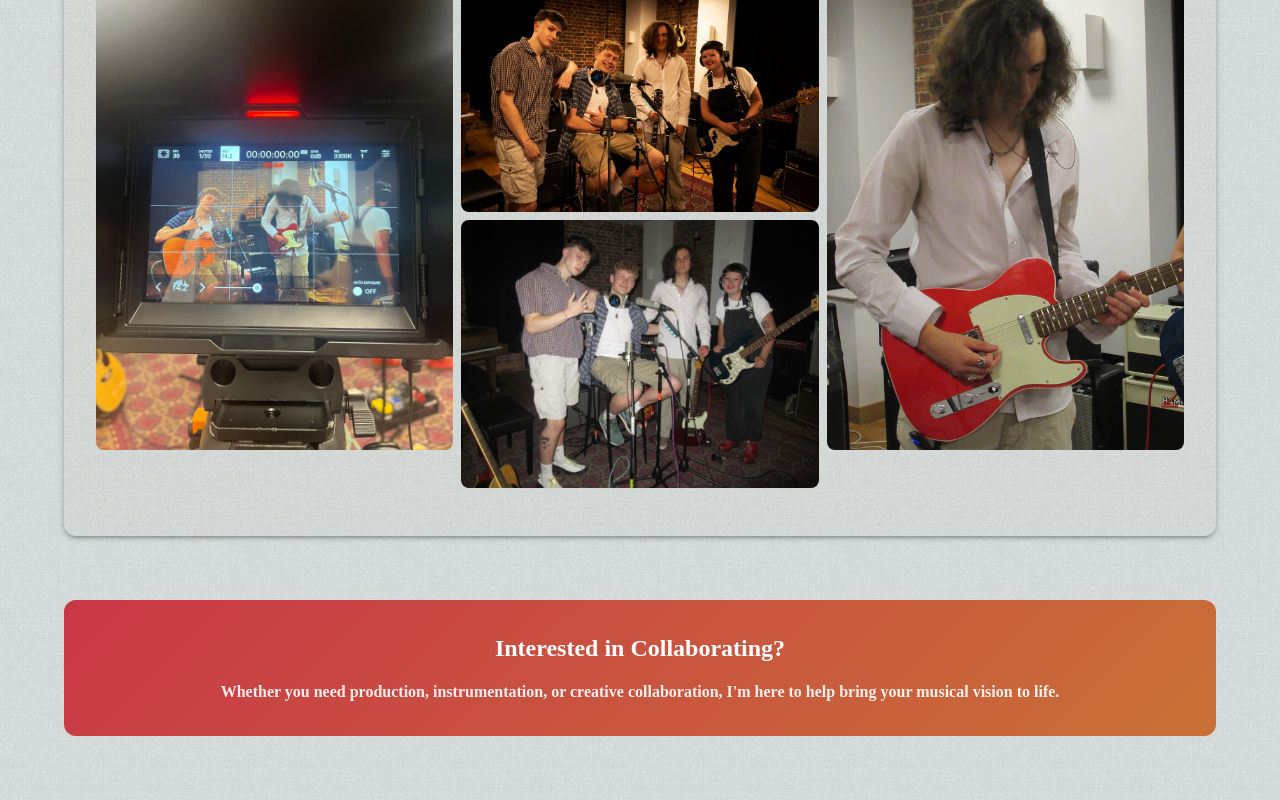
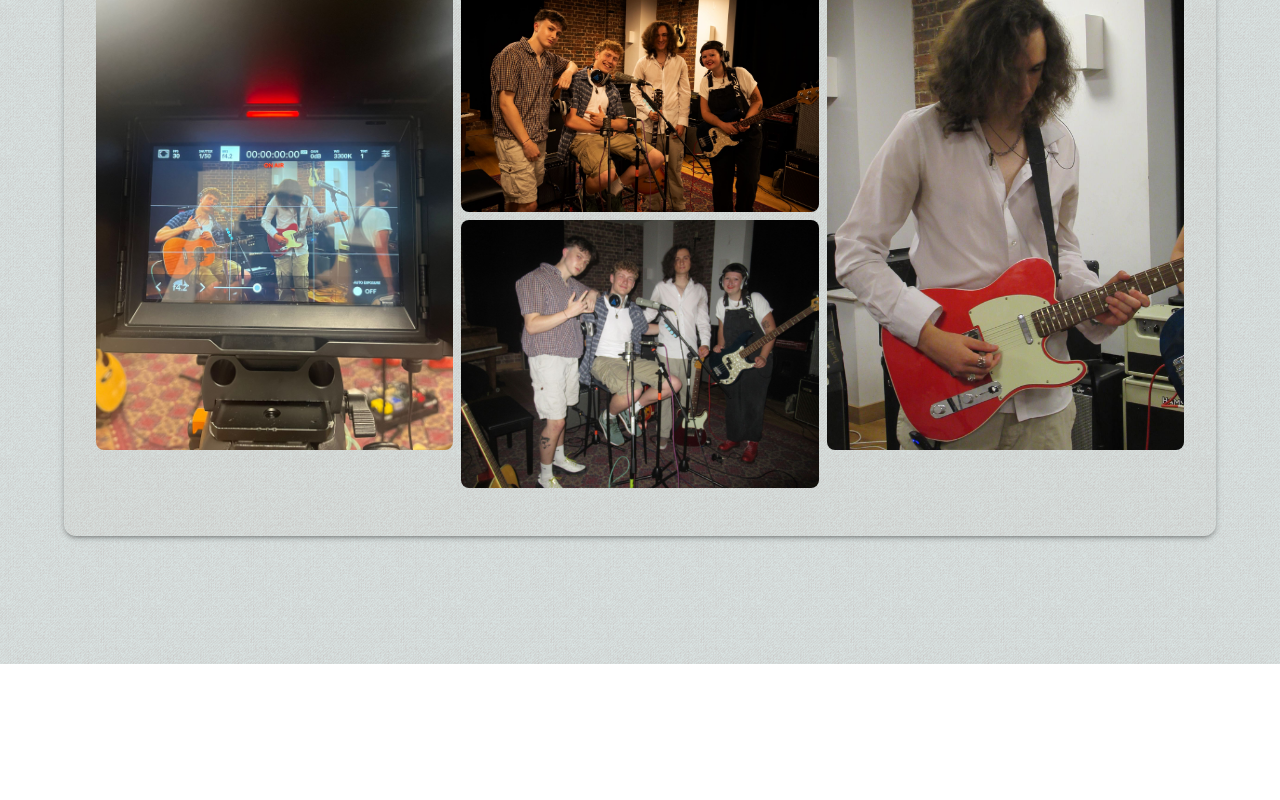
Before and after one commit to lukavr05/kai-website, a React (Vite) app: page / in a window 1280 px wide. Shown: the part 7005-7805 px from the top of the page. After the commit the page ends 7669 px from the top, so only its background shows below. Built offline with nearby package versions, Linux system fonts and the light colour scheme; a web font is replaced by a local one.

Commit message:
final update

```diff
--- a/src/pages/Portfolio.jsx
+++ b/src/pages/Portfolio.jsx
@@ -386,25 +386,6 @@ The most enjoyable part of this project was the necessity of creativity to find
           </DialogContent>
         </Dialog>
 
-        {/* Call to Action */}
-        <Box
-          sx={{
-            mt: 6,
-            p: 4,
-            textAlign: 'center',
-            background: 'linear-gradient(135deg, #c93747 0%, #c97137 100%)',
-            borderRadius: 3,
-            color: 'white'
-          }}
-        >
-          <Typography variant="h5" sx={{ mb: 2, fontWeight: 'bold' }}>
-            Interested in Collaborating?
-          </Typography>
-          <Typography variant="body1" sx={{ opacity: 0.9 }}>
-            Whether you need production, instrumentation, or creative collaboration,
-            I'm here to help bring your musical vision to life.
-          </Typography>
-        </Box>
       </Container>
     </Box>
   );
```
